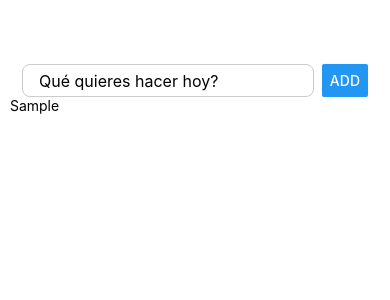
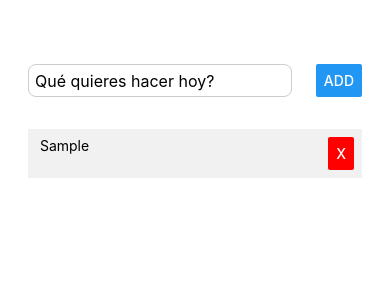
Before and after one commit to Sephiree/to-do-app1, a React Native app: screen / in a window 390 px wide. Both pictures are taken after typing "Sample" into the empty fields and a click on the button "ADD". Shown: the top 300 px of the page. Built offline with nearby package versions, Linux system fonts and the light colour scheme.

Commit message:
Delete function y formato app de prueba

```diff
--- a/App.js
+++ b/App.js
@@ -11,15 +11,20 @@ export default function App() {
   console.log("Tasks List:", tasksList)
 
   const handleAddTask = () => {
-    setTasksList([...tasksList, userInput])
+    setTasksList([...tasksList,{id:Math.random(), value: userInput }])
     setUserInput("");
+  }
+
+  const handeDeleteItem = (id) => {
+    setTasksList(tasksList.filter(task=>task.id!==id))
   }
 
   const renderTaskItem= ({ item }) => {
     console.log ("item de flatlist:", item)
   return (
     <View style={styles.task}>
-      <Text> {item} </Text>
+      <Text> {item.value} </Text>
+      <Button color="red" title="x" onPress={()=>Button>handeDeleteItem(item.id)} />
       </View>
     )
   }
@@ -38,6 +43,7 @@ export default function App() {
         <FlatList
         data={tasksList}
         renderItem={renderTaskItem}
+        keyExtractor={item => item.id}
         />
       </View>
       <StatusBar style="auto"/>
@@ -50,25 +56,34 @@ const styles = StyleSheet.create({
   container: {
     flex: 1,
     backgroundColor: '#fff',
-    padding: 6,
+    padding: 22,
+    gap: 8,
     paddingTop: 64,
   },
 
   taskInputContainer: {
-    paddingHorizontal: 16,
+    paddingHorizontal: 6,
     flexDirection: 'row',
-    gap: 8,
+    gap: 24,
   },
   taskInput: {
     flex: 1,
     borderColor: '#ccc',
     borderWidth: 1,
     borderRadius: 8,
-    paddingHorizontal: 16,
-    fontSize: 16
+    paddingHorizontal: 6,
+    fontSize: 16,
   },
-  tasksListContainer: {
-    paddingHorizontal: 16,
-    gap: 8,
+  taskListContainer: {
+    paddingHorizontal: 6,
+    padding: 24,
   },
+  task: {
+    padding: 8,
+    marginBottom: 16,
+    backgroundColor:"#f1f1f1",
+    flexDirection: "row",
+    justifyContent: "space-between",
+
+  }
 });
```
